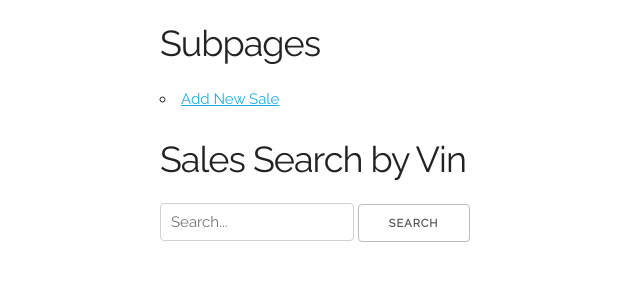
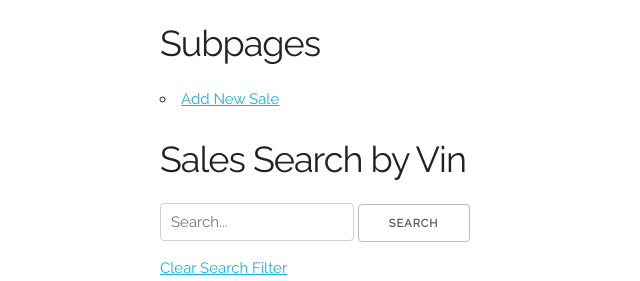
Before and after one commit to nreitano95/CS340_Project_Files, a Flask app: page /sales in a window 1280 px wide. Shown: the part 306-587 px from the top of the page, without its empty margins (0-640 px from the left). Run offline with Flask 2, Linux system fonts and the light colour scheme; data that the repository does not hold is empty; some libraries are stand-ins or nearby versions.

Commit message:
Added clear filter button and minor tweaks

```diff
--- a/app.py
+++ b/app.py
@@ -193,7 +193,7 @@ def Vehicles():
     query = "SELECT * FROM Vehicles;"
     searchTerm = request.args.get('searchTerm')
     if searchTerm:
-        query = f'SELECT * FROM Vehicles WHERE vehicle_type LIKE "%%{searchTerm}%%" OR make LIKE "%%{searchTerm}%%" OR model LIKE "%%{searchTerm}%%";'
+        query = f'SELECT * FROM Vehicles WHERE vehicle_type LIKE "%%{searchTerm}%%" OR make LIKE "%%{searchTerm}%%" OR model LIKE "%%{searchTerm}%%" or year LIKE "%%{searchTerm}%%";'
 
     cursor = db.execute_query(db_connection=db_connection, query=query)
     results = cursor.fetchall()
@@ -472,14 +472,29 @@ def updateSale(id):
 
         cursor.close()
 
-        # Get the employee_customer_id based on employee and customer dropdown
-        query = "SELECT * FROM Employees_Customers_Map WHERE employee_id = " + str(employee_id) + " AND customer_id = " + str(customer_id)
-        cursor = db.execute_query(db_connection=db_connection, query=query)
-        employee_customer_id = cursor.fetchone()
+        try:
+            # Get the employee_customer_id based on employee and customer dropdown
+            query = "SELECT * FROM Employees_Customers_Map WHERE employee_id = " + str(employee_id) + " AND customer_id = " + str(customer_id)
+            cursor = db.execute_query(db_connection=db_connection, query=query)
+            employee_customer_id = cursor.fetchone()
 
-        employee_customer_id = employee_customer_id['employee_customer_id']
+            employee_customer_id = employee_customer_id['employee_customer_id']
 
-        cursor.close()
+            cursor.close()
+
+        except:
+            query = "INSERT INTO Employees_Customers_Map (employee_id, customer_id) VALUES (%s, %s)"
+            cursor = db.execute_query(db_connection=db_connection, query=query, query_params=(employee_id, customer_id))
+            results = cursor.fetchall()
+
+            # Get the employee_customer_id based on employee and customer dropdown
+            query = "SELECT * FROM Employees_Customers_Map WHERE employee_id = " + str(employee_id) + " AND customer_id = " + str(customer_id)
+            cursor = db.execute_query(db_connection=db_connection, query=query)
+            employee_customer_id = cursor.fetchone()
+
+            employee_customer_id = employee_customer_id['employee_customer_id']
+
+            cursor.close()
 
         query = "UPDATE Sales SET vin=%s, employee_customer_id=%s, sale_price=%s, sale_date=%s, has_customer_paid=%s WHERE sale_id = " + str(id)
         cursor = db.execute_query(db_connection=db_connection, query=query, query_params=(vin, employee_customer_id, sale_price, sale_date, has_customer_paid))
@@ -543,5 +558,5 @@ def deleteEmployeeCustomer(id):
 
 # Listener
 if __name__ == "__main__":
-    port = int(os.environ.get('PORT', 8532))
+    port = int(os.environ.get('PORT', 8534))
     app.run(port=port, debug=True)
--- a/templates/Customers.j2
+++ b/templates/Customers.j2
@@ -19,6 +19,8 @@
   <form method='GET'>
     <input type="search" placeholder="Search..." name="searchTerm"/>
     <button type="submit">Search</button>
+    <br>
+    <a class="action" href="{{ url_for('Customers') }}">Clear Search Filter</a>
   </form>
 
   <table class="u-full-width">
--- a/templates/Employees.j2
+++ b/templates/Employees.j2
@@ -19,6 +19,8 @@
   <form method='GET'>
     <input type="search" placeholder="Search..." name="searchTerm"/>
     <button type="submit">Search</button>
+    <br>
+    <a class="action" href="{{ url_for('Employees') }}">Clear Search Filter</a>
   </form>
 
 
--- a/templates/Sales.j2
+++ b/templates/Sales.j2
@@ -19,6 +19,8 @@
   <form method='GET'>
     <input type="search" placeholder="Search..." name="searchTerm"/>
     <button type="submit">Search</button>
+    <br>
+    <a class="action" href="{{ url_for('Sales') }}">Clear Search Filter</a>
   </form>
 
   <table class="u-full-width">
--- a/templates/Vehicles.j2
+++ b/templates/Vehicles.j2
@@ -19,6 +19,8 @@
   <form method='GET'>
     <input type="search" placeholder="Search..." name="searchTerm"/>
     <button type="submit">Search</button>
+    <br>
+    <a class="action" href="{{ url_for('Vehicles') }}">Clear Search Filter</a>
   </form>
 
 
```
